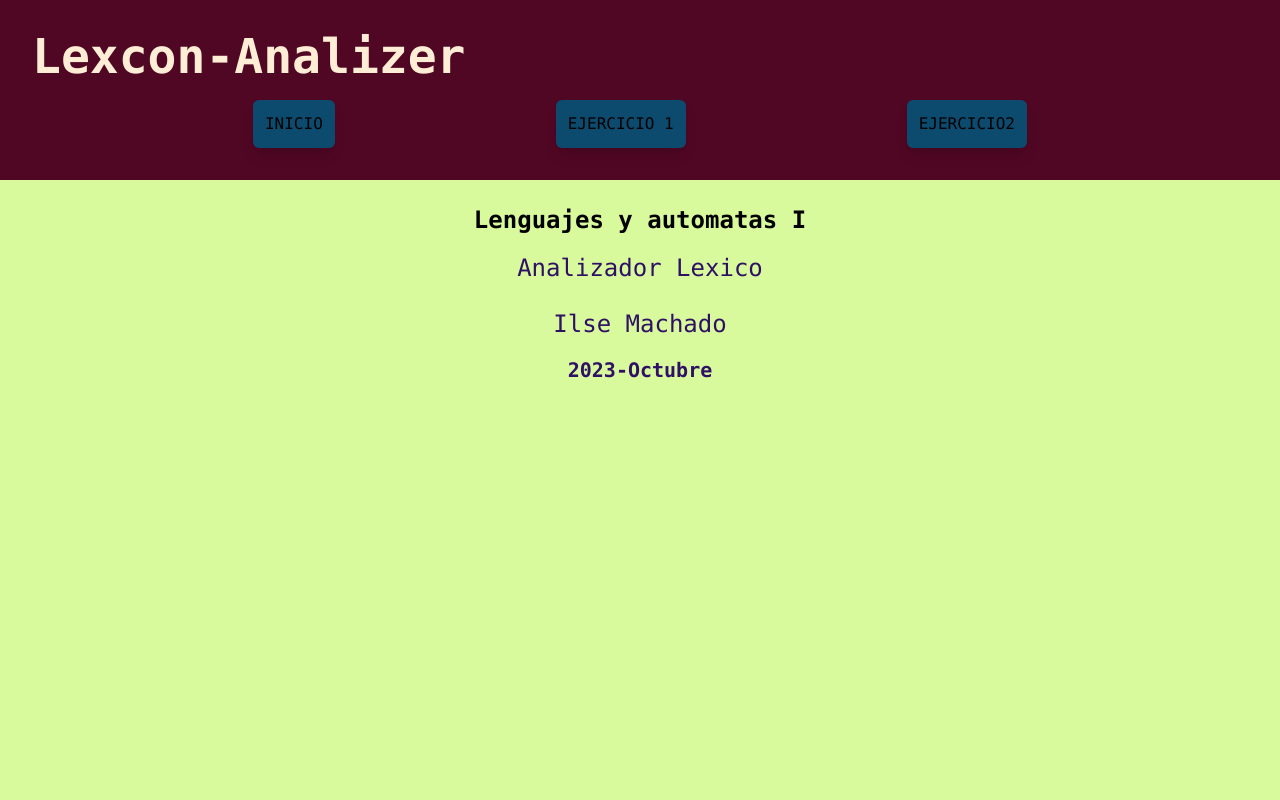
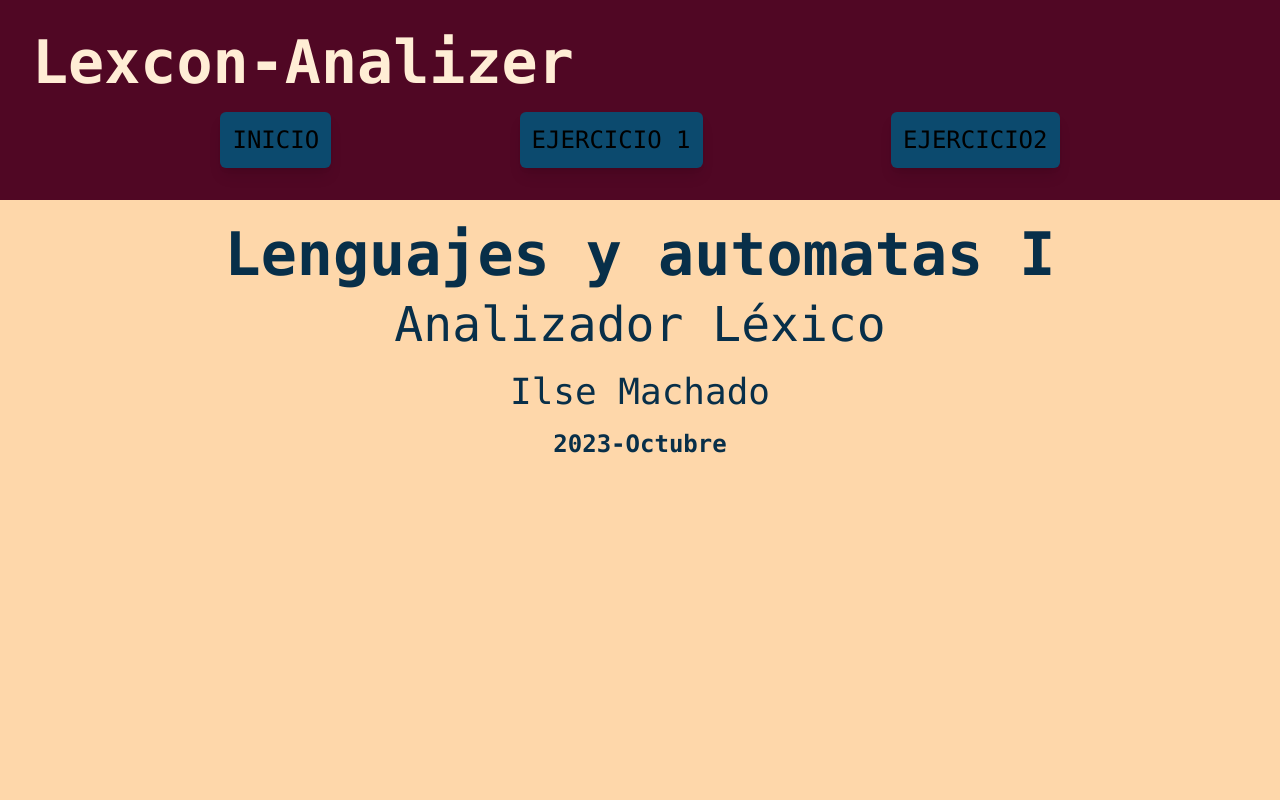
Before and after one commit to Magi3654/lexcon-analizer, a Next.js app: page / in a window 1280 px wide. Shown: the top 800 px of the page. Built offline with nearby package versions, Linux system fonts and the light colour scheme.

Commit message:
adding final touches on main page

```diff
--- a/src/app/ components/Header.jsx
+++ b/src/app/ components/Header.jsx
@@ -5,18 +5,18 @@ export const Header = () => {
   return (
     <header className='p-8 bg-pink-950 space-y-5 w-screen'>
         <div className='font-mono'>
-            <h1 className='text-5xl text-orange-100 font-bold'>Lexcon-Analizer </h1>
+            <h1 className='text-6xl text-orange-100 font-bold'>Lexcon-Analizer </h1>
         </div>
 
         <nav>
             <ul className='flex justify-evenly uppercase font-mono'>
-                <li className='bg-sky-900 rounded-md p-3 shadow-lg hover:bg-orange-800'>
+                <li className='bg-sky-900 rounded-md p-3 shadow-lg hover:bg-orange-800 text-2xl'>
                   <Link href={'/'}>Inicio</Link>
                 </li>
-                <li className='bg-sky-900 rounded-md p-3 shadow-lg hover:bg-orange-800'>
+                <li className='bg-sky-900 rounded-md p-3 shadow-lg hover:bg-orange-800 text-2xl'>
                   <Link href={'/ejercicio1'}>Ejercicio 1</Link>
                 </li>
-                <li className='bg-sky-900 rounded-md p-3 shadow-lg hover:bg-orange-800'>
+                <li className='bg-sky-900 rounded-md p-3 shadow-lg hover:bg-orange-800 text-2xl'>
                   <Link href={'/ejercicio2'}>Ejercicio2 </Link>
                 </li>
             </ul>
--- a/src/app/page.js
+++ b/src/app/page.js
@@ -2,12 +2,12 @@ import React from 'react'
 
 const HomePage = () => {
   return (
-    <main className='underline-offset-8 h-screen text-center text-xl p-4 bg-lime-200  font-mono w-full'>
-     <h1 className='p-2 font-bold text-2xl text-black'>Lenguajes y automatas I</h1>
-     <h1 className='p-2 text-violet-950 text-2xl'>Analizador Lexico</h1>
-     <h1 className='p-4 text-violet-950 text-2xl'>Ilse Machado</h1>
+    <main className='underline-offset-8 h-screen text-center text-2xl p-4 bg-orange-200  font-mono w-full'>
+     <h1 className='p-2 font-bold text-6xl text-sky-950'>Lenguajes y automatas I</h1>
+     <h1 className='p-2 text-sky-950 text-5xl'>Analizador Léxico</h1>
+     <h1 className='p-4 text-sky-950 text-4xl'>Ilse Machado</h1>
      <footer>
-        <p className='text-violet-950 font-bold font-mono'>2023-Octubre</p>
+        <p className='text-sky-950 font-bold font-mono'>2023-Octubre</p>
      </footer>
     </main>
 
```
